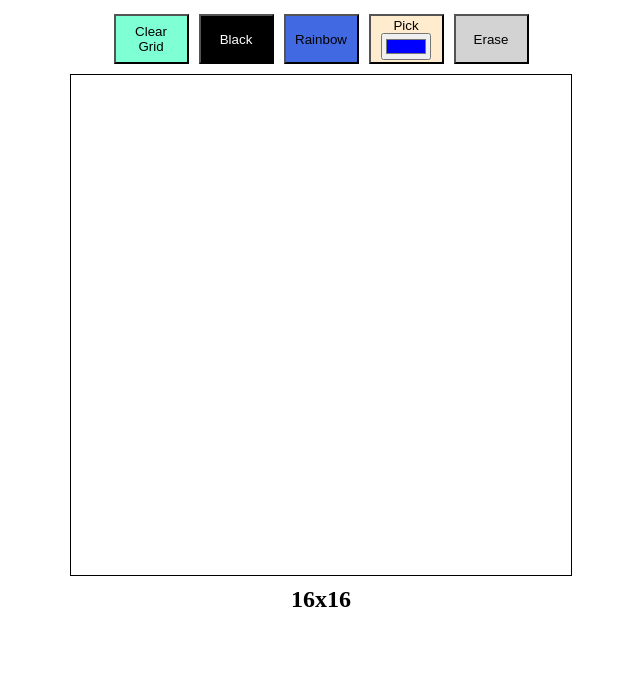
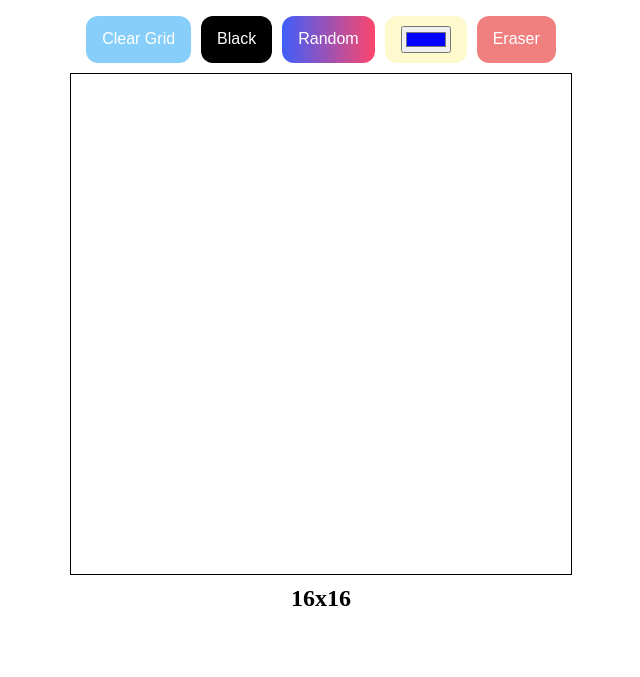
Before and after one commit to niles-c/odin-etch-a-sketch, a plain HTML site: page index.html in a window 1280 px wide. Shown: the part 139-816 px from the top of the page, without its empty margins (319-959 px from the left). Drawn offline with Linux system fonts and the light colour scheme.

Commit message:
Add button styles

```diff
--- a/script.js
+++ b/script.js
@@ -15,32 +15,35 @@ document.body.insertBefore(btnContainer, container);
 const clearBtn = document.createElement("button");
 btnContainer.append(clearBtn);
 clearBtn.innerText = "Clear Grid";
-clearBtn.classList.add("clear-button");
+clearBtn.classList.add("main-button");
+clearBtn.style.backgroundColor = "lightskyblue";
 clearBtn.addEventListener("click", newGrid);
 
 // black color button
 const blackBtn = document.createElement("button");
 btnContainer.append(blackBtn);
 blackBtn.innerText = "Black";
-blackBtn.classList.add("black-button");
+blackBtn.classList.add("main-button");
+blackBtn.style.backgroundColor = "black";
 blackBtn.addEventListener("click", function () {
   color = "black";
 });
 
 // rainbow color button
-const rainbowBtn = document.createElement("button");
-btnContainer.append(rainbowBtn);
-rainbowBtn.innerText = "Rainbow";
-rainbowBtn.classList.add("rainbow-button");
-rainbowBtn.addEventListener("click", function () {
+const randomBtn = document.createElement("button");
+btnContainer.append(randomBtn);
+randomBtn.innerText = "Random";
+randomBtn.classList.add("main-button");
+randomBtn.classList.add("random-color");
+randomBtn.addEventListener("click", function () {
   color = "random";
 });
 
 // pick color button
 const pickColorBtn = document.createElement("button");
 btnContainer.append(pickColorBtn);
-pickColorBtn.innerText = "Pick";
-pickColorBtn.classList.add("pick-button");
+pickColorBtn.classList.add("main-button");
+pickColorBtn.style.backgroundColor = "lemonchiffon";
 const input = document.createElement("input");
 input.setAttribute("type", "color");
 input.setAttribute("value", "#0000FF");
@@ -57,8 +60,9 @@ input.addEventListener("change", function () {
 // eraser button
 const eraserBtn = document.createElement("button");
 btnContainer.append(eraserBtn);
-eraserBtn.innerText = "Erase";
-eraserBtn.classList.add("eraser-button");
+eraserBtn.innerText = "Eraser";
+eraserBtn.classList.add("main-button");
+eraserBtn.style.backgroundColor = "lightcoral";
 eraserBtn.addEventListener("click", function () {
   color = "white";
 });
--- a/style.css
+++ b/style.css
@@ -14,40 +14,6 @@ body {
   border: 1px solid black;
 }
 
-.hover-black {
-  background-color: black;
-}
-
-.clear-button {
-  background-color: aquamarine;
-  width: 75px;
-  height: 50px;
-}
-
-.black-button {
-  background-color: black;
-  color: white;
-  width: 75px;
-  height: 50px;
-}
-
-.rainbow-button {
-  background-color: royalblue;
-  width: 75px;
-  height: 50px;
-}
-
-.pick-button {
-  background-color: blanchedalmond;
-  width: 75px;
-  height: 50px;
-}
-
-.eraser-button {
-  background-color: lightgrey;
-  width: 75px;
-  height: 50px;
-}
 .size-display {
   margin: 0px;
 }
@@ -56,3 +22,27 @@ body {
   display: flex;
   gap: 10px;
 }
+
+.main-button {
+  border: none;
+  color: white;
+  padding: 10px 16px;
+  text-align: center;
+  text-decoration: none;
+  display: inline-block;
+  font-size: 16px;
+  border-radius: 12px;
+}
+
+.main-button:hover {
+  box-shadow: 0 12px 16px 0 rgba(0, 0, 0, 0.24),
+    0 17px 50px 0 rgba(0, 0, 0, 0.19);
+}
+
+.random-color {
+  background: linear-gradient(
+    90deg,
+    rgba(63, 94, 251, 1) 0%,
+    rgba(252, 70, 107, 1) 100%
+  );
+}
```
